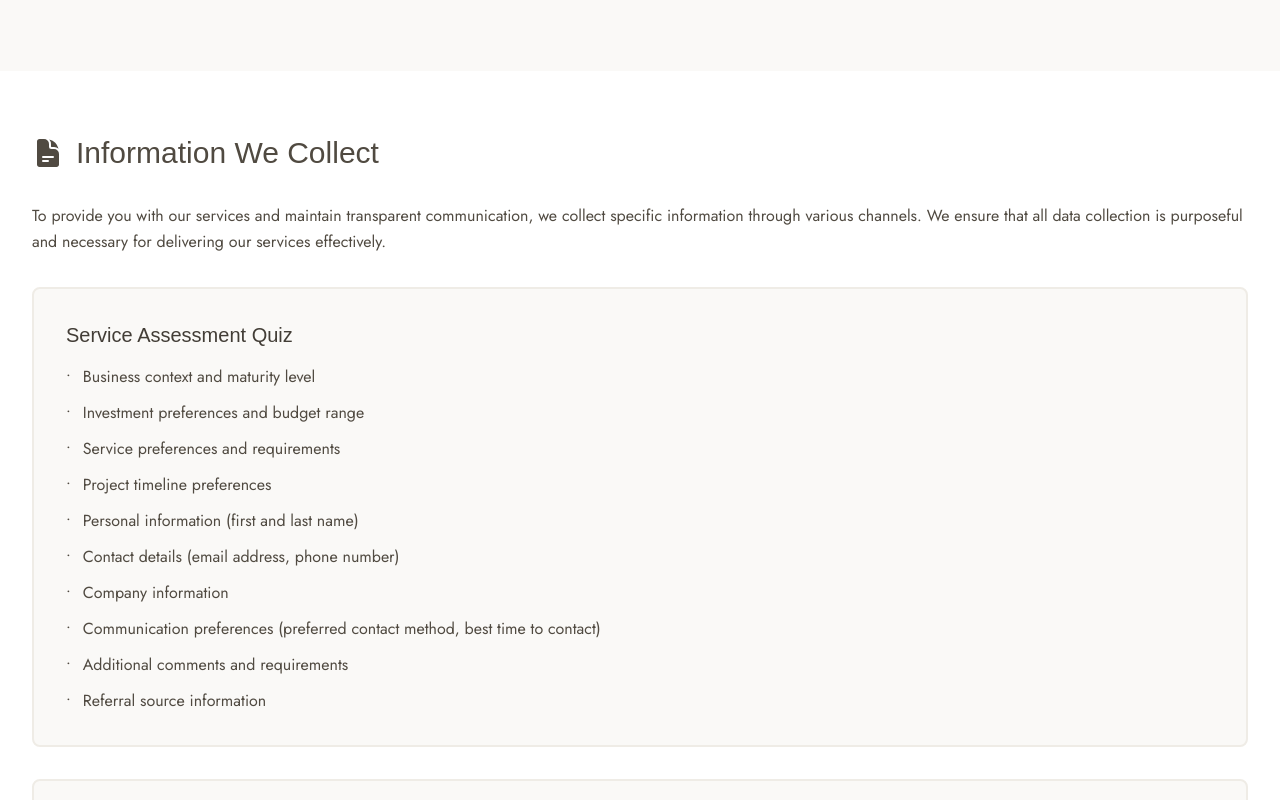
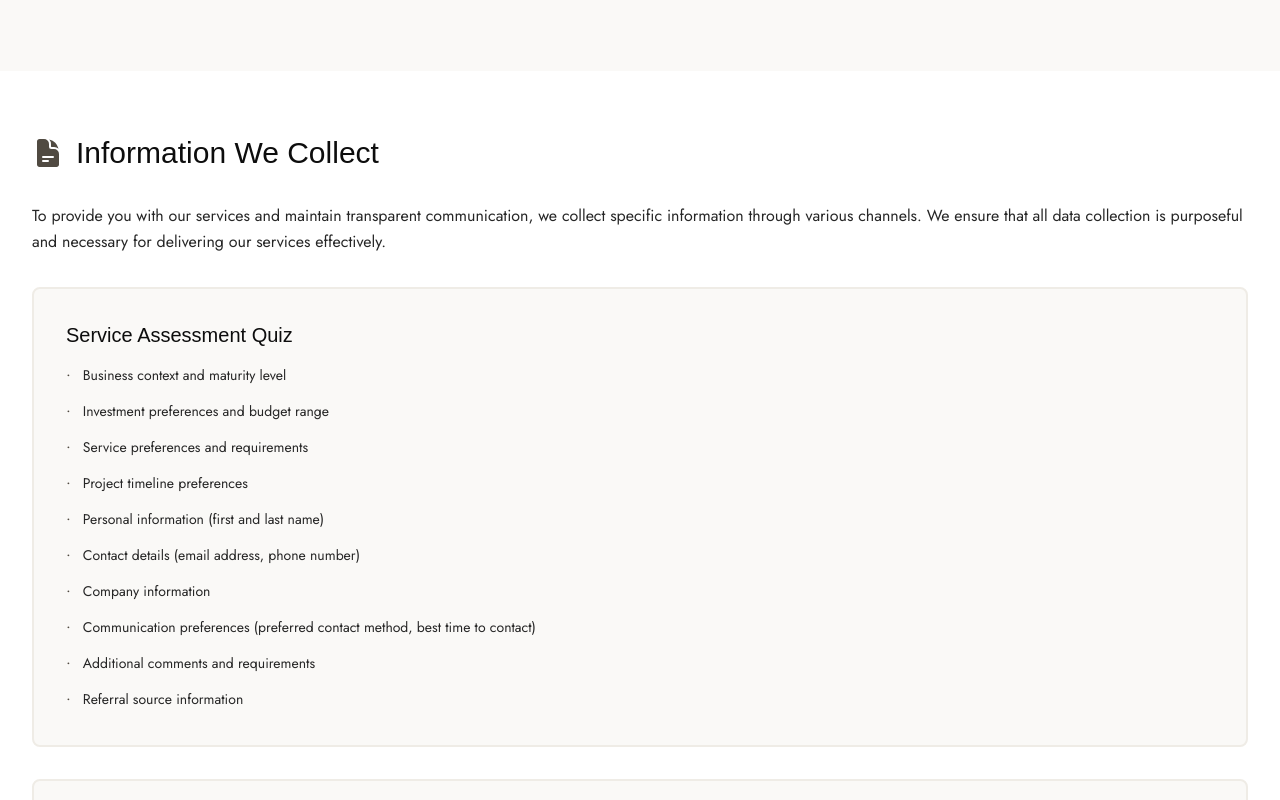
Before and after one commit to Kalikoze/mind-and-metrics-branding, a Next.js app: page /privacy-policy in a window 1280 px wide. Shown: the part 1160-1960 px from the top of the page. Built offline with nearby package versions, Linux system fonts and the light colour scheme; a web font is replaced by a local one.

Commit message:
Refactor: Update colors of fonts for the privacy policy page

```diff
--- a/components/pages/privacy-policy/PrivacySection.tsx
+++ b/components/pages/privacy-policy/PrivacySection.tsx
@@ -20,14 +20,14 @@ interface PrivacySectionProps {
 const PrivacySection = ({ section, Icon }: PrivacySectionProps) => {
   return (
     <section id={section.id} className="scroll-mt-24" data-cy={`privacy-section-${section.id}`}>
-      <h2 className="font-serif text-3xl text-secondary-400 mb-8 flex items-center"
+      <h2 className="font-serif text-3xl text-dark-800 mb-8 flex items-center"
           data-cy={`privacy-section-title-${section.id}`}>
         <Icon className="w-8 h-8 mr-3 text-secondary-400" data-cy={`privacy-section-icon-${section.id}`} />
         {section.title}
       </h2>
 
       {section.introduction && (
-        <p className="text-secondary-400 mb-8 leading-relaxed"
+        <p className="text-dark-600 mb-8 leading-relaxed"
            data-cy={`privacy-section-intro-${section.id}`}>
           {section.introduction}
         </p>
@@ -38,17 +38,17 @@ const PrivacySection = ({ section, Icon }: PrivacySectionProps) => {
           <div key={index}
                className="bg-neutral-50 rounded-lg p-8 border-2 border-neutral-200"
                data-cy={`privacy-subsection-${section.id}-${index}`}>
-            <h3 className="font-serif text-xl text-secondary-500 mb-4"
+            <h3 className="font-serif text-xl text-dark-800 mb-4"
                 data-cy={`privacy-subsection-title-${section.id}-${index}`}>
               {subsection.subtitle}
             </h3>
             <ul className="space-y-3">
               {subsection.points.map((point, pointIndex) => (
                 <li key={pointIndex}
-                    className="text-secondary-400 flex items-start"
+                    className="text-dark-600 flex items-start"
                     data-cy={`privacy-point-${section.id}-${index}-${pointIndex}`}>
-                  <span className="mr-3 text-secondary-400">•</span>
-                  {point}
+                  <span className="text-secondary-400 mr-3">•</span>
+                  <span className="text-sm text-dark-600">{point}</span>
                 </li>
               ))}
             </ul>
--- a/components/pages/privacy-policy/QuestionsSection.tsx
+++ b/components/pages/privacy-policy/QuestionsSection.tsx
@@ -6,14 +6,14 @@ import { RiArrowRightUpLine } from 'react-icons/ri';
 const QuestionsSection = () => {
   return (
     <section id="contact" className="scroll-mt-24" data-cy="questions-section">
-      <h2 className="font-serif text-3xl text-secondary-400 mb-8 flex items-center"
+      <h2 className="font-serif text-3xl text-dark-800 mb-8 flex items-center"
           data-cy="questions-section-title">
         <HiQuestionMarkCircle className="w-8 h-8 mr-3 text-secondary-400" />
         Questions or Concerns?
       </h2>
       <div className="bg-neutral-50 rounded-lg p-8 border-2 border-neutral-200"
            data-cy="questions-section-content">
-        <p className="text-secondary-500 mb-4" data-cy="questions-section-text">
+        <p className="text-dark-600 mb-4" data-cy="questions-section-text">
           If you have any questions about this Privacy Policy or our data practices, please don&apos;t hesitate to reach out to us.
         </p>
         <motion.div
@@ -27,12 +27,13 @@ const QuestionsSection = () => {
         >
           <Link
             href="/contact"
-            className="text-secondary-500 hover:text-secondary-400 transition-colors relative group text-sm inline-flex items-center"
+            className="text-dark-600 hover:text-dark-800 transition-colors
+                     relative group text-sm inline-flex items-center"
             data-cy="questions-section-contact-link"
           >
             <span className="relative">
               Contact us with your questions
-              <span className="absolute -bottom-1 left-0 w-0 h-0.5 bg-secondary-50
+              <span className="absolute -bottom-1 left-0 w-0 h-0.5 bg-dark-800/10
                              transition-all duration-300 group-hover:w-full" />
             </span>
             <RiArrowRightUpLine className="w-4 h-4 opacity-0 -ml-2 group-hover:opacity-100
```
